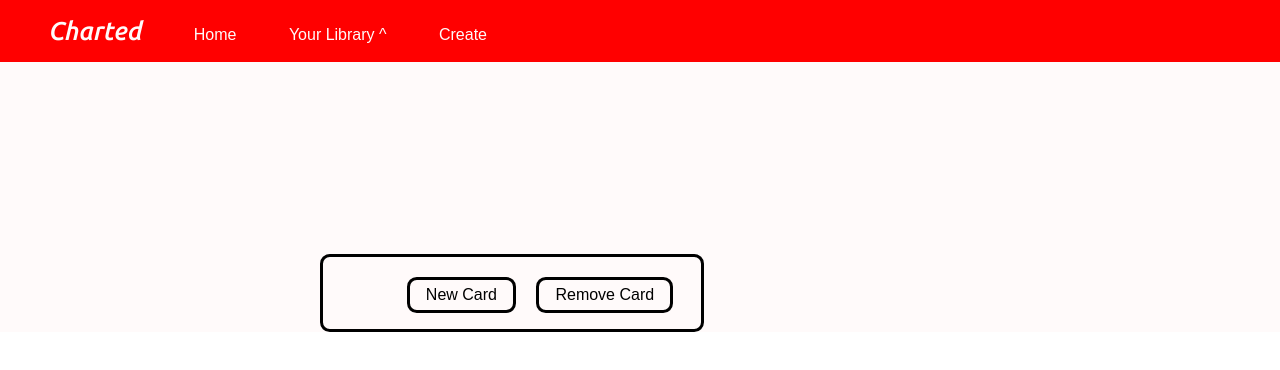
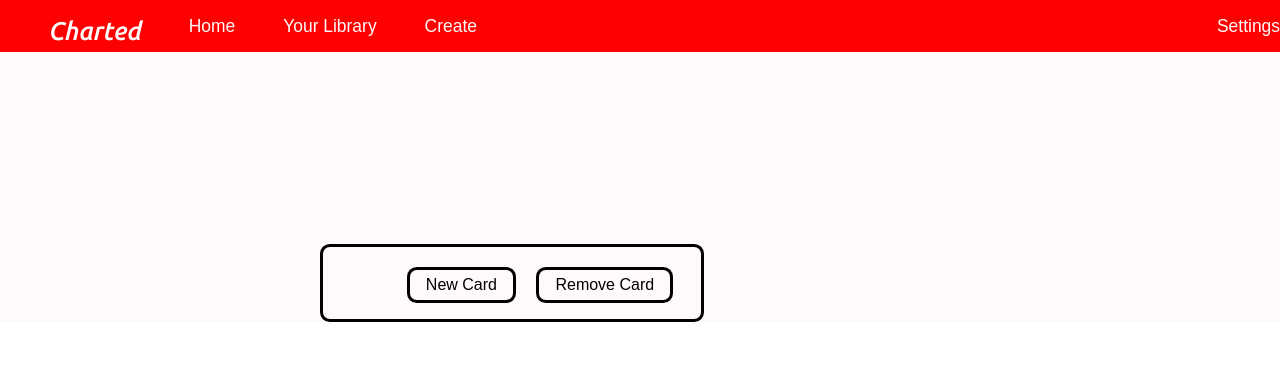
Before and after one commit to lpenaloza16/flash_card, a plain HTML site: page index.html in a window 1280 px wide. Drawn offline with Linux system fonts and the light colour scheme.

Commit message:
added setting and fixed layout
I added a setting section; still need to align the logo but that is for another time.

```diff
--- a/index.html
+++ b/index.html
@@ -22,11 +22,13 @@
                     <a class="link_dec" href="http://">Home</a>
                 </li>
                 <li class="nav-child">
-                    <a class="link_dec" href="http://">Your Library ^</a>
+                    <a class="link_dec" href="http://">Your Library</a>
                 </li>
                 <li class="nav-child">
                     <a class="link_dec" href="http://">Create</a>
                 </li>
+
+                <a class="link_dec settings_gear" href="http://">Settings</a>
 
             </ul>
         </div>
--- a/style.css
+++ b/style.css
@@ -42,7 +42,7 @@ body{
 #background-foam-header{
     background-color: red;
     padding-top: 1rem;
-    padding-bottom: 1rem;
+    padding-bottom: 0.39rem;
 
 }
 
@@ -55,6 +55,7 @@ body{
 }
 
 #nav-bar-parent{
+    display: flex;
     padding: 0;
     margin: 0;
 }
@@ -64,6 +65,7 @@ body{
     color: snow;
     font-family: Arial, Helvetica, sans-serif;
     font-weight: 500;
+    font-size: 1.09rem;
 }
 
 #main-app-runtime{
@@ -72,5 +74,13 @@ body{
 .site_title{
     font-family: 'Ubuntu', sans-serif;
     color: snow;
-    font-size: 1.61rem;
+    display: block;
+    font-size: 1.6em;
+
+
 }
+
+.settings_gear{
+    display: inline-block;
+    margin-left: auto;
+}
```
